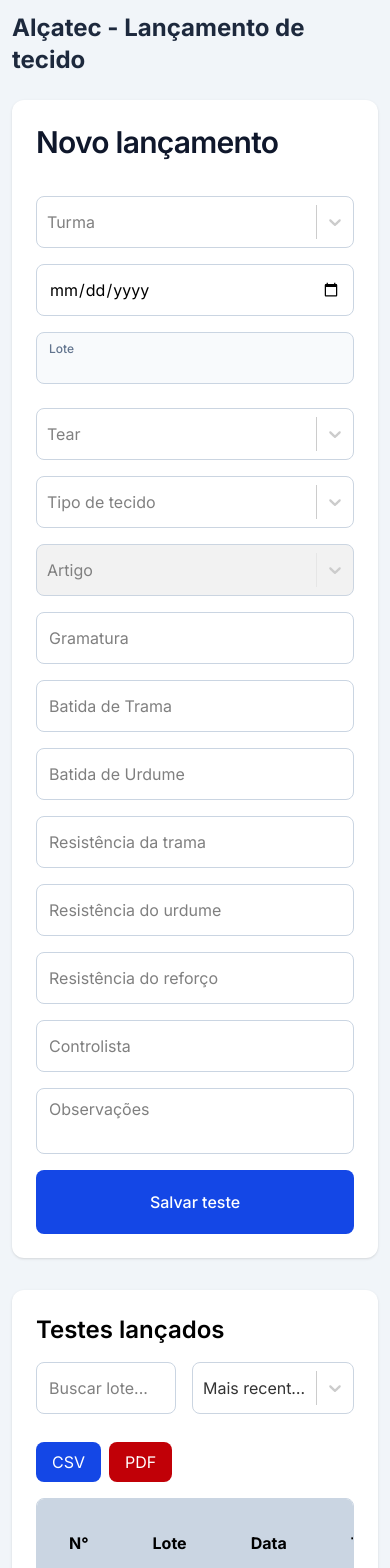
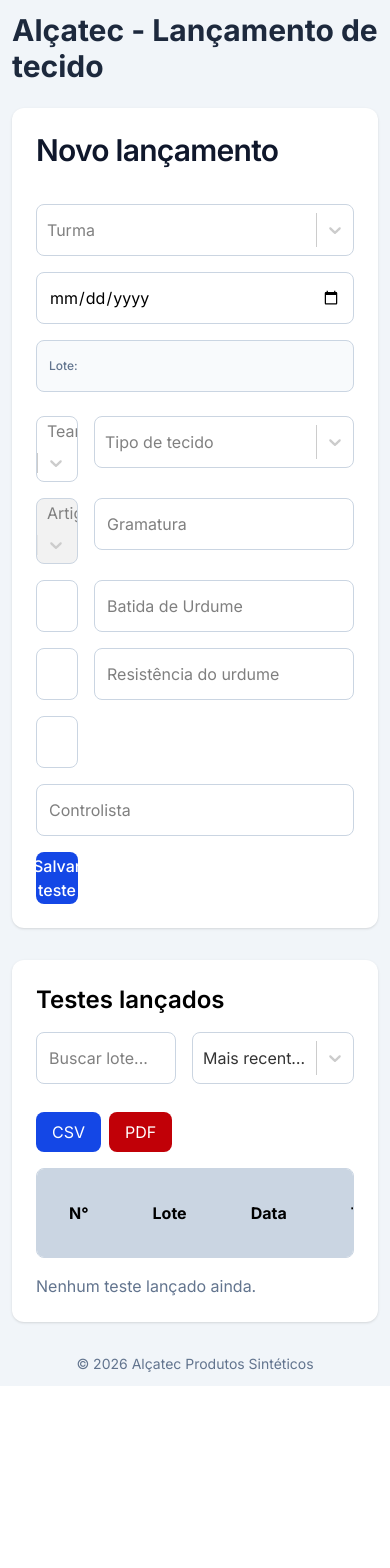
Before and after one commit to davifreitascript/sistema-qualidade, a React (Vite) app: page / in a window 390 px wide. Shown: the top 1568 px of the page. After the commit the page ends 1386 px from the top, so only its background shows below. Built offline with nearby package versions, Linux system fonts and the light colour scheme.

Commit message:
Inputs: turma, data e lote agora persistem ao lançar um teste.

```diff
--- a/src/Home.tsx
+++ b/src/Home.tsx
@@ -91,7 +91,7 @@
   return (
     <div className="min-h-screen bg-slate-100 p-3 md:p-6">
       <div className="mx-auto max-w-5xl">
-        <h1 className="mb-6 text-2xl font-bold text-slate-800 md:text-3xl">
+        <h1 className="mb-6 text-3xl font-bold text-slate-800 md:text-3xl">
           Alçatec - Lançamento de tecido</h1>
 
         <FormularioTeste
--- a/src/components/FormularioTeste.tsx
+++ b/src/components/FormularioTeste.tsx
@@ -113,8 +113,8 @@
             required
           />
 
-          <div className="input rounded-lg border border-slate-300 bg-slate-50 min-w-44 px-4 py-2 text-left">
-            <span className="block text-xs font-medium text-slate-500 select-none">Lote</span>
+          <div className="input flex justify-between items-center rounded-lg border border-slate-300 bg-slate-50 min-w-44 text-left">
+            <span className="block text-xs font-medium text-slate-500 select-none">Lote:</span>
 
             <strong className="block text-lg text-slate-800">
               {form.lote || ""}
@@ -182,9 +182,8 @@
           onChange={atualizarCampo}
         />
 
-        <div>
           <input
-            className="input w-full"
+            className="input"
             type="number"
             min="0"
             step="0.01"
@@ -193,11 +192,9 @@
             value={form.batidaTrama}
             onChange={atualizarCampo}
           />
-        </div>
 
-        <div>
           <input
-            className="input w-full"
+            className="input"
             type="number"
             min="0"
             step="0.01"
@@ -206,7 +203,6 @@
             value={form.batidaUrdume}
             onChange={atualizarCampo}
           />
-        </div>
 
         <input
           className="input"
@@ -242,22 +238,22 @@
         />
 
         <input
-          className="input"
+          className="input col-span-2"
           name="controlista"
           placeholder="Controlista"
           value={form.controlista}
           onChange={atualizarCampo}
         />
 
-        <textarea
+        {/* <textarea
           className="input resize-none"
           name="observacoes"
           placeholder="Observações"
           value={form.observacoes}
-          onChange={atualizarCampo} />
+          onChange={atualizarCampo} /> */}
 
-        <div className="flexs justify-center items-center rounded-lg">
-          <button className="rounded-lg flex justify-center items-center w-full py-5 bg-blue-700 font-medium text-white hover:bg-blue-800">
+        <div className="flex justify-center items-center rounded-lg">
+          <button className="flex justify-center items-center w-full h-13 py-5 rounded-lg bg-blue-700 font-medium text-white hover:bg-blue-800">
             {testeEditandoId ? "Salvar alterações" : "Salvar teste"}
           </button>
         </div>
--- a/src/components/TabelaTestes.tsx
+++ b/src/components/TabelaTestes.tsx
@@ -119,7 +119,6 @@
               <th className="px-8 py-8 whitespace-nowrap">Res. Urdume</th>
               <th className="px-8 py-8 whitespace-nowrap">Res. Reforço</th>
               <th className="px-8 py-8 whitespace-nowrap">Controlista</th>
-              <th className="px-8 py-8 whitespace-nowrap">Observações</th>
               <th className="px-8 py-8" colSpan={2}>Ações</th>
             </tr>
           </thead>
@@ -150,10 +149,6 @@
                 <td className="border border-slate-300 p-2">
                   {teste.controlista}
                 </td>
-                <td className="border border-slate-300 p-2">
-                  {teste.observacoes || "-"}
-                </td>
-
                 <td className="p-2">
                   <button
                     onClick={() => editarTeste(teste)}
--- a/src/index.css
+++ b/src/index.css
@@ -5,5 +5,5 @@
 }
 
 .input {
-  @apply min-h-13 rounded-lg border border-slate-300 px-3 py-2 outline-none focus:border-blue-600 focus:ring-2 focus:ring-blue-100;
+  @apply h-13 rounded-lg border border-slate-300 px-3 py-2 outline-none focus:border-blue-600 focus:ring-2 focus:ring-blue-100;
 }
--- a/src/utils/exportarCSV.ts
+++ b/src/utils/exportarCSV.ts
@@ -11,8 +11,8 @@
     valor === undefined || valor === null ? "" : String(valor);
 
   const cabecalho = [
+    "Data",
     "Lote",
-    "Data",
     "Tear",
     "Turma",
     "Artigo",
@@ -23,12 +23,11 @@
     "Resis. Urdume",
     "Resis. Reforco",
     "Controlista",
-    "Observacoes",
   ];
 
   const linhas = testes.map((teste) => [
+    formatarData(teste.data),
     limpar(teste.lote),
-    formatarData(teste.data),
     limpar(teste.tear),
     limpar(teste.turma),
     limpar(teste.artigo),
@@ -39,7 +38,6 @@
     limpar(teste.resistenciaUrdume),
     limpar(teste.resistenciaReforco),
     limpar(teste.controlista),
-    limpar(teste.observacoes),
   ]);
 
   const conteudoCSV = [cabecalho, ...linhas]
--- a/src/utils/exportarPDF.ts
+++ b/src/utils/exportarPDF.ts
@@ -34,7 +34,6 @@
             "Res. Urdume",
             "Res. Reforço",
             "Controlista",
-            "Observações",
         ]],
 
         body: testes.map((teste, index) => [
@@ -51,7 +50,6 @@
             teste.resistenciaUrdume,
             teste.resistenciaReforco,
             teste.controlista,
-            teste.observacoes || "-",
         ]),
         styles: {
             fontSize: 8,
@@ -67,5 +65,5 @@
         },
     });
 
-    doc.save("relatorio-testes-tecido.pdf");
+    doc.save("relatorio testes de tecido.pdf");
 }
--- /dev/null
+++ b/src/utils/formatarLote.ts
@@ -0,0 +1,9 @@
+export function formatarLote(valor: string) {
+  const apenasNumeros = valor.replace(/\D/g, "").slice(0, 5);
+
+  if (apenasNumeros.length <= 4) {
+    return apenasNumeros;
+  }
+
+  return `${apenasNumeros.slice(0, 4)}-${apenasNumeros.slice(4)}`;
+}
--- a/src/utils/gerarLote.ts
+++ b/src/utils/gerarLote.ts
@@ -1,4 +1,5 @@
 export function gerarLotePorData(data: string) {
+
   if (!data) return "";
 
   const [ano, mes, dia] = data.split("-").map(Number);
@@ -7,15 +8,14 @@
   const inicioAno = new Date(ano, 0, 1);
 
   const diferencaDias = Math.floor(
-    (dataSelecionada.getTime() - inicioAno.getTime()) / (1000 * 60 * 60 * 24)
+    (dataSelecionada.getTime() - inicioAno.getTime()) / 86400000
   );
 
-  const semanaDoAno = Math.floor(diferencaDias / 7) + 1;
-
+  const semana = String(Math.floor(diferencaDias / 7) + 1).padStart(2, "0");
   const anoFinal = String(ano).slice(-2);
 
   const diaSemanaJS = dataSelecionada.getDay();
   const diaSemana = diaSemanaJS === 0 ? 7 : diaSemanaJS;
 
-  return `${String(semanaDoAno).padStart(2, "0")}${anoFinal}-${diaSemana}`;
+  return `${semana}${anoFinal}-${diaSemana}`;
 }
```
